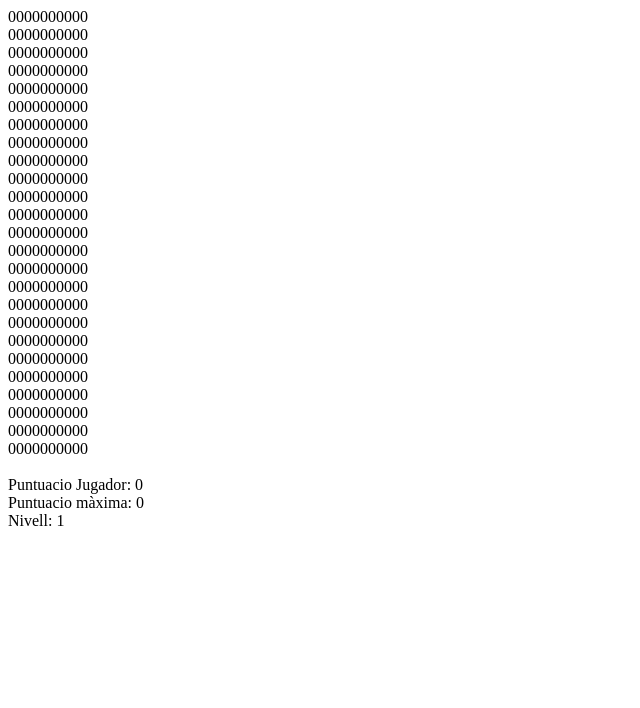
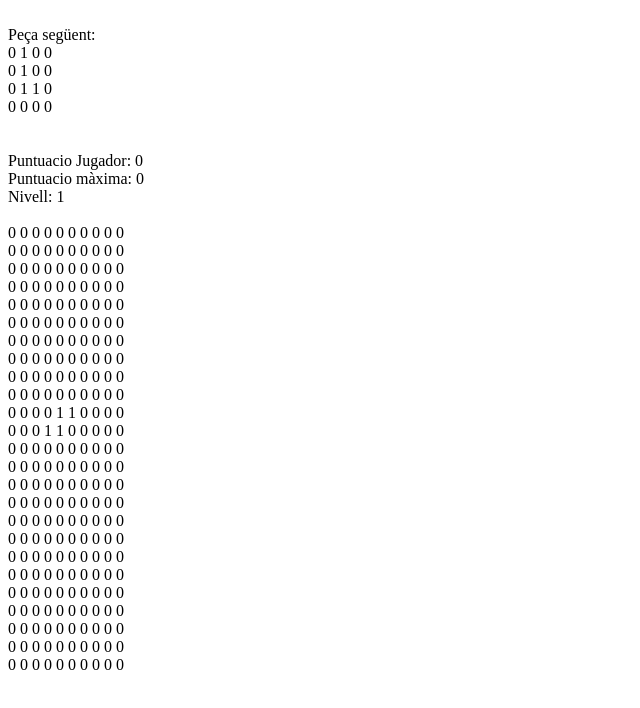
Before and after one commit to mrjohnymay/tetris, a website: page public_html/index.html in a window 1280 px wide. Shown: the whole page, without its empty margins (0-640 px from the left). Drawn offline with Linux system fonts and the light colour scheme.

Commit message:
Tasca 3 acabada

```diff
--- a/public_html/index.html
+++ b/public_html/index.html
@@ -10,8 +10,11 @@ and open the template in the editor.
         <meta charset="UTF-8">
         <meta name="viewport" content="width=device-width, initial-scale=1.0">
     </head>
-    <body>
+    <body id="body">
         <script>
+
+            //var a = setInterval(movimiento, 1000);
+
             var Joc = {
                 espai: null,
                 estat: null,
@@ -22,6 +25,7 @@ and open the template in the editor.
                 seguentPeca: null,
                 comptador: new Array(7),
                 interval: 0,
+
                 inicialitzarJoc: function () {
                     this.espai = [
                         [0, 0, 0, 0, 0, 0, 0, 0, 0, 0],
@@ -55,7 +59,7 @@ and open the template in the editor.
                     this.puntuacioMaxima = 0;
                     this.nivell = 1;
                     this.pecaVigent = 0;
-                    this.seguentPeca = 0;
+                    this.seguentPeca = GeneraPecaAleatoria();
                     this.comptador["i"] = 0;
                     this.comptador["j"] = 0;
                     this.comptador["l"] = 0;
@@ -65,36 +69,72 @@ and open the template in the editor.
                     this.comptador["z"] = 0;
                     this.interval = 0;
                 },
-                calcularSeguentPeca: function () {
-                    //TODO
-                },
                 introduccioTeclat: function () {
                     //TODO
                 },
                 moviment: function () {
-                    //TODO
+                    document.body.innerHTML = "";
+
+                    for (var i = 0; i < pa.forma[0].length; i++) {
+                        for (var j = 0; j < pa.forma[1].length; j++) {
+                            if (pa.forma[i][j] === 1) {
+                                Joc.espai[i + pa.x][j + pa.y] = 1;
+                            }
+                        }
+                    }
+
+                    Joc.mostrar();
+
+                    if (pa.x + 5 <= 25) {
+                        if (Joc.espai[(pa.x) + 4][pa.y] === 0 && Joc.espai[(pa.x) + 4][pa.y + 1] === 0 && Joc.espai[(pa.x) + 4][pa.y + 2] === 0 && Joc.espai[(pa.x) + 4][pa.y + 3] === 0) {
+                            for (var i = 0; i < pa.forma[0].length; i++) {
+                                for (var j = 0; j < pa.forma[1].length; j++) {
+                                    if (pa.forma[i][j] === 1) {
+                                        Joc.espai[i + pa.x][j + pa.y] = 0;
+                                    }
+                                }
+                            }
+                            pa.x++;
+                        } else {
+                            canviarPeca();
+                        }
+                    } else {
+                        canviarPeca();
+                    }
                 },
                 mostrar: function () {
-                    for (var i = 0; i < this.espai.length; i++) {
-                        for (var j = 0; j < this.espai[i].length; j++) {
-                            document.write(this.espai[i][j]);
+                    document.write("<br>Peça següent:<br>");
+                    for (var i = 0; i < ps.forma[0].length; i++) {
+                        for (var j = 0; j < ps.forma[1].length; j++) {
+                            document.write(ps.forma[i][j]);
+                            document.write(" ");
                         }
                         document.write("<br>");
                     }
+                    document.write("<br>");
                     document.write("<br>");
                     document.write("Puntuacio Jugador: " + this.puntuacioJugador);
                     document.write("<br>");
                     document.write("Puntuacio màxima: " + this.puntuacioMaxima);
                     document.write("<br>");
                     document.write("Nivell: " + this.nivell);
+                    document.write("<br><br>");
+
+                    for (var i = 0; i < this.espai.length; i++) {
+                        for (var j = 0; j < this.espai[i].length; j++) {
+                            document.write(this.espai[i][j]);
+                            document.write(" ");
+                        }
+                        document.write("<br>");
+                    }
                 }
             };
 
             var Objecte = function (forma, color) {
-                this.forma = null;
+                this.forma = forma;
                 this.color = color;
-                this.posicio = [0][0] = 5;
-                this.posicio = [0][1] = 0;
+                this.x = 0;
+                this.y = 3;
             };
             Objecte.prototype.rotarHorari = function () {
                 var formaNova = new Array();
@@ -143,6 +183,10 @@ and open the template in the editor.
                 }
             };
             Objecte.prototype.retornarPeca = function () {
+                return this.forma;
+            };
+
+            function GeneraPecaAleatoria() {
                 var peces = [
                     [[[0, 0, 0, 0], [0, 1, 1, 0], [0, 1, 1, 0], [0, 0, 0, 0]], "groc"],
                     [[[0, 1, 0, 0], [0, 1, 0, 0], [0, 1, 0, 0], [0, 1, 0, 0]], "lila"],
@@ -153,10 +197,29 @@ and open the template in the editor.
                     [[[0, 0, 0, 0], [1, 1, 1, 0], [0, 1, 0, 0], [0, 0, 0, 0]], "morat"]];
                 var numeroAleatori = Math.round(Math.random() * 6);
                 return peces[numeroAleatori];
-            };
+            }
+
+            function canviarPeca() {
+                pa.forma = ps.forma;
+                pa.color = ps.color;
+                pa.x = 0;
+                pa.y = 3;
+                Joc.seguentPeca = GeneraPecaAleatoria();
+                ps.forma = Joc.seguentPeca[0];
+                ps.color = Joc.seguentPeca[1];
+                ps.x = 0;
+                ps.y = 3;
+            }
 
             Joc.inicialitzarJoc();
-            Joc.mostrar();
+
+            pa = new Objecte(GeneraPecaAleatoria()[0], GeneraPecaAleatoria()[1]);
+            Joc.pecaVigent = pa;
+            ps = new Objecte(Joc.seguentPeca[0], Joc.seguentPeca[1]);
+
+            a = setInterval(Joc.moviment, 500);
+
+            //Joc.moviment();
         </script>
     </body>
 </html>
```
